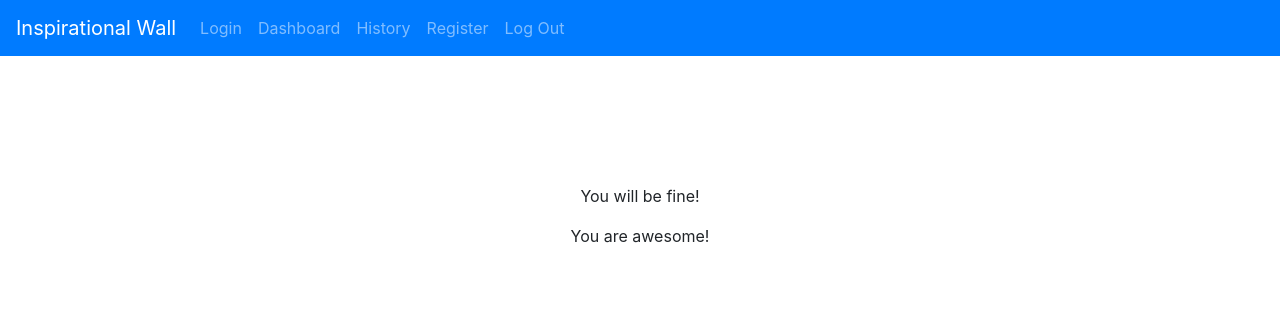
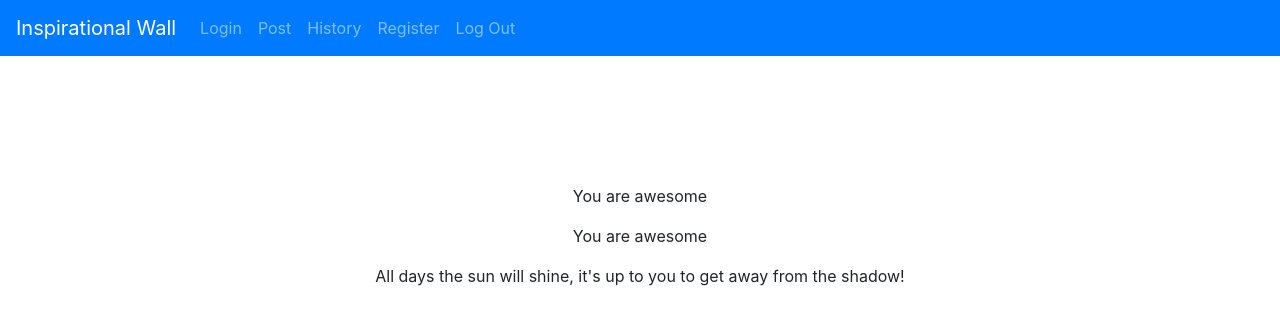
Before and after one commit to VHCarvalho/final_project, a Flask app: page /history in a window 1280 px wide. Shown: the top 325 px of the page. Run offline with Flask 2, Linux system fonts and the light colour scheme; a user stored in the database is signed in; data comes from the database, SQL or seed files in the repository.

Commit message:
"Setting up the final changes. No more dashboard and some final css tweaks"

```diff
--- a/app.py
+++ b/app.py
@@ -54,7 +54,6 @@
 @app.route("/register", methods = ['GET', 'POST'])
 def register():
     """Request user to register"""
-    #TODO
 
     if request.method == "POST":
         name = request.form.get("username")
@@ -86,7 +85,7 @@
 @app.route("/login", methods = ['GET', 'POST'])
 def login():
     """Request user to login"""
-    #TODO
+
     if request.method == "POST":
         session.clear()
         name = request.form.get("username")
@@ -110,18 +109,18 @@
 
         session["user_id"] = login[0]['id']
 
-        return redirect("/dash")
+        return redirect("/post")
     try:
         if session["user_id"] != None:
-            return redirect('/dash')
+            return redirect('/post')
     except:
         return render_template("login.html")
 
-@app.route("/dash", methods = ['GET', 'POST'])
+@app.route("/post", methods = ['GET', 'POST'])
 @login_required
-def dash():
-    """Shows some graphs about his posts and require him to post on the walls"""
-    #TODO
+def post():
+    """Input to post on the wall"""
+
     if request.method == "POST":
         post = request.form.get("post")
 
@@ -136,7 +135,7 @@
 
         return redirect('/')
 
-    return render_template("dash.html")
+    return render_template("post.html")
 
 @app.route("/logout")
 def logout():
@@ -147,7 +146,7 @@
 @app.route("/history")
 @login_required
 def history():
-    #TODO
+
     db = sqlite3.connect("database.db")
     db.row_factory = sqlite3.Row
     cursor = db.cursor()
--- a/static/styles.css
+++ b/static/styles.css
@@ -31,3 +31,10 @@
 padding: 0.25rem;
 
 }
+main div{
+    padding-bottom: 0.5rem;
+}
+
+#posts {
+    display: inline;
+}
--- a/templates/layout.html
+++ b/templates/layout.html
@@ -23,7 +23,7 @@
                     <a class="nav-link" href="{{ url_for('login') }}">Login</a>
                 </li>
                 <li class="nav-item">
-                    <a class="nav-link " href="{{ url_for('dash') }}">Dashboard</a>
+                    <a class="nav-link " href="{{ url_for('post') }}">Post</a>
                 </li>
                 <li class="nav-item">
                     <a class="nav-link" href="{{ url_for('history') }}">History</a>
```
Also changed, not shown: templates/dash.html (deleted, +0 -13 lines), templates/index.html (+7 -6 lines), database.db.
